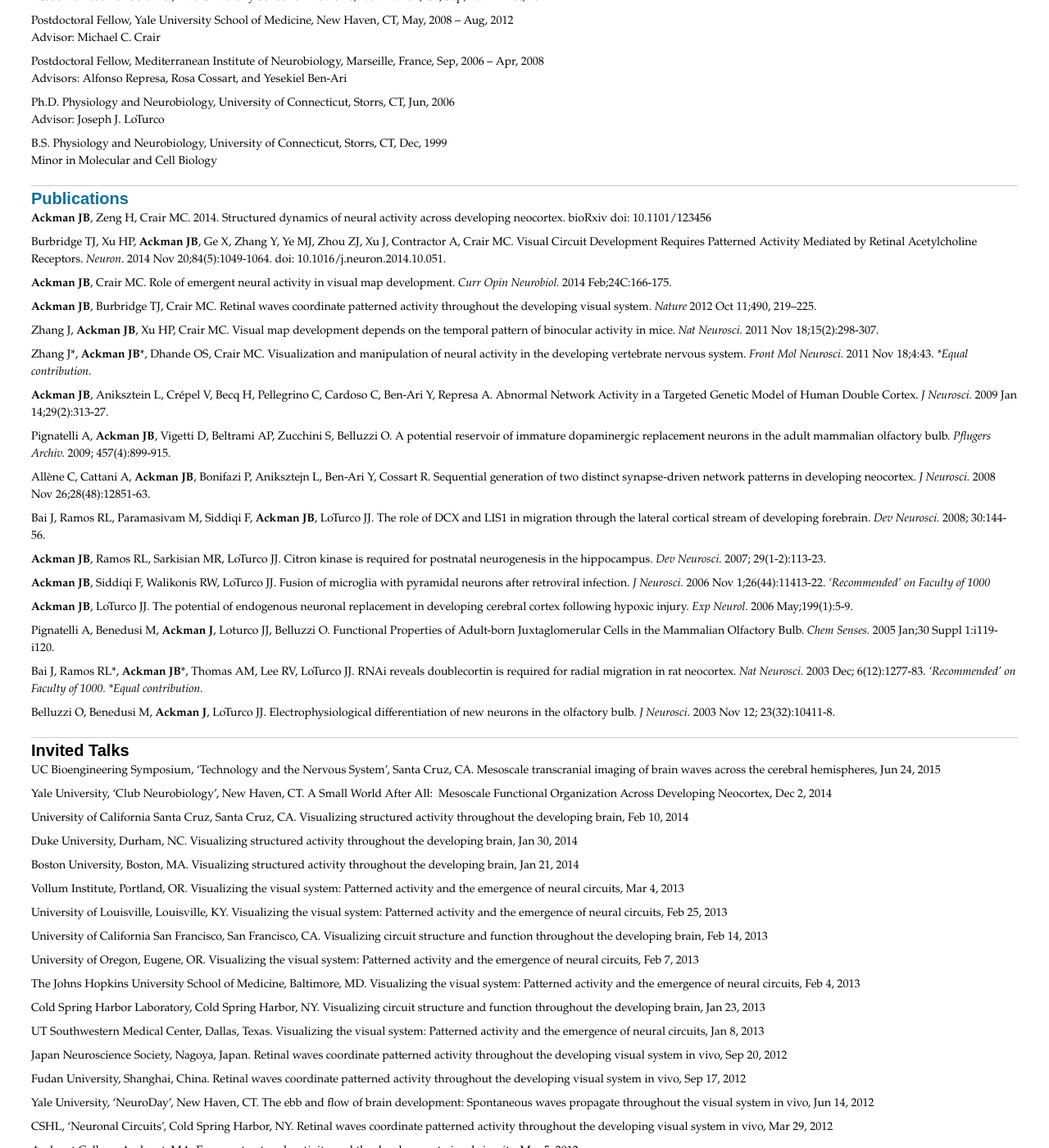
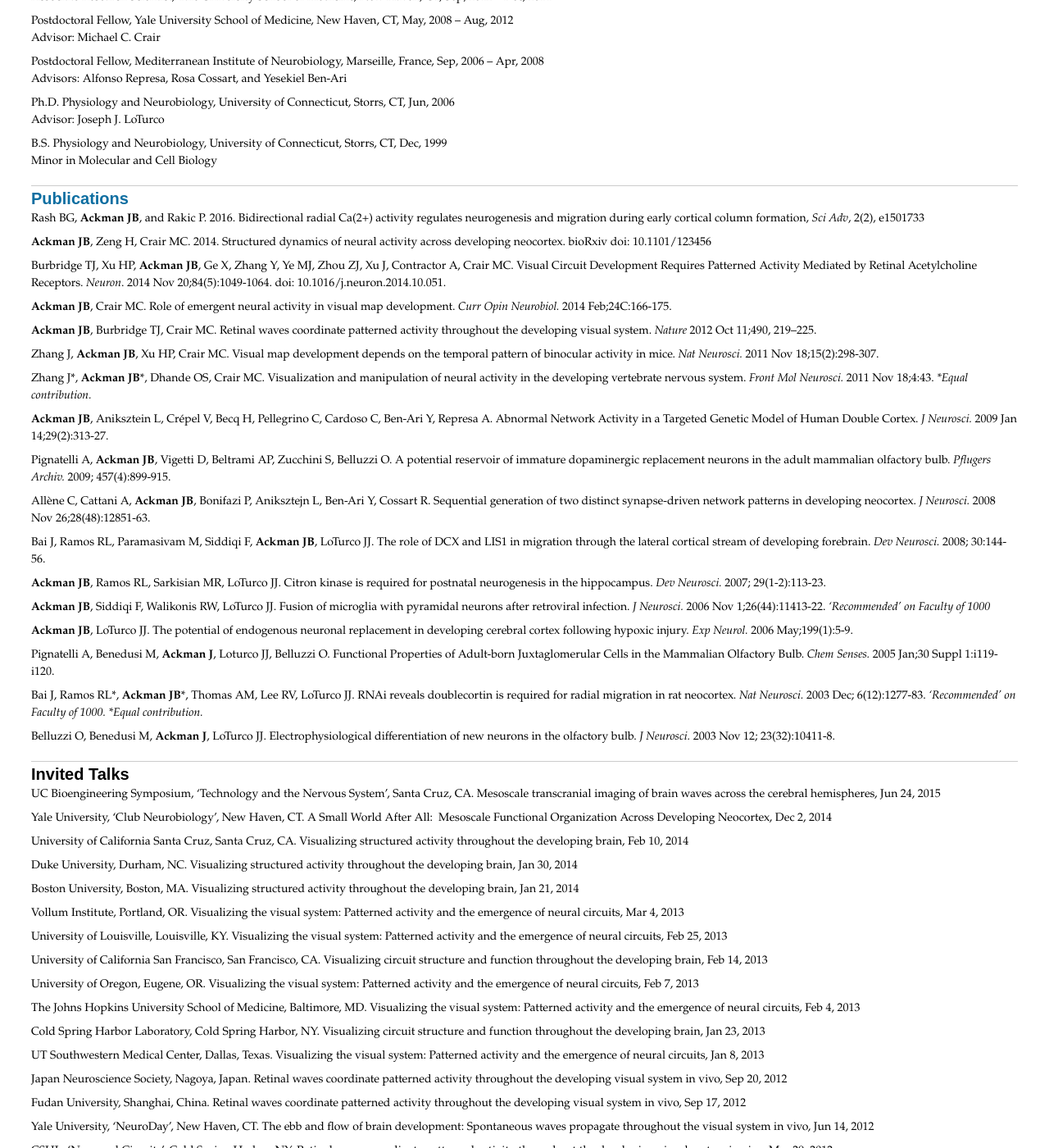
Before and after one commit to ackman678/ackman678.github.io, a Jekyll site: the page built from vita.md, in a window 1280 px wide and 1400 px high, scrolled down 247 px. Shown: the whole window at 82% size. Built offline with Jekyll 4.4.1, drawn with Linux system fonts in a browser that asks for light colours; nearby versions of some CDN libraries; Markdown is read by kramdown in place of the engine named in the settings; some of the changed text lies outside the part shown.

Commit message:
update 2016-03-15 00:02:30

```diff
--- a/vita.md
+++ b/vita.md
@@ -30,6 +30,8 @@ Minor in Molecular and Cell Biology
 
 
 ##[Publications][pubmed]
+Rash BG, **Ackman JB**, and Rakic P. 2016. Bidirectional radial Ca(2+) activity regulates neurogenesis and migration during early cortical column formation, *Sci Adv*, 2(2), e1501733
+
 **Ackman JB**, Zeng H, Crair MC. 2014. Structured dynamics of neural activity across developing neocortex. bioRxiv doi: 10.1101/123456
 
 Burbridge TJ, Xu HP, **Ackman JB**, Ge X, Zhang Y, Ye MJ, Zhou ZJ, Xu J, Contractor A, Crair MC. Visual Circuit Development Requires Patterned Activity Mediated by Retinal Acetylcholine Receptors. *Neuron*. 2014 Nov 20;84(5):1049-1064. doi: 10.1016/j.neuron.2014.10.051.
```
Also changed, not shown: other parts of vita.md (+1 -1 lines).
